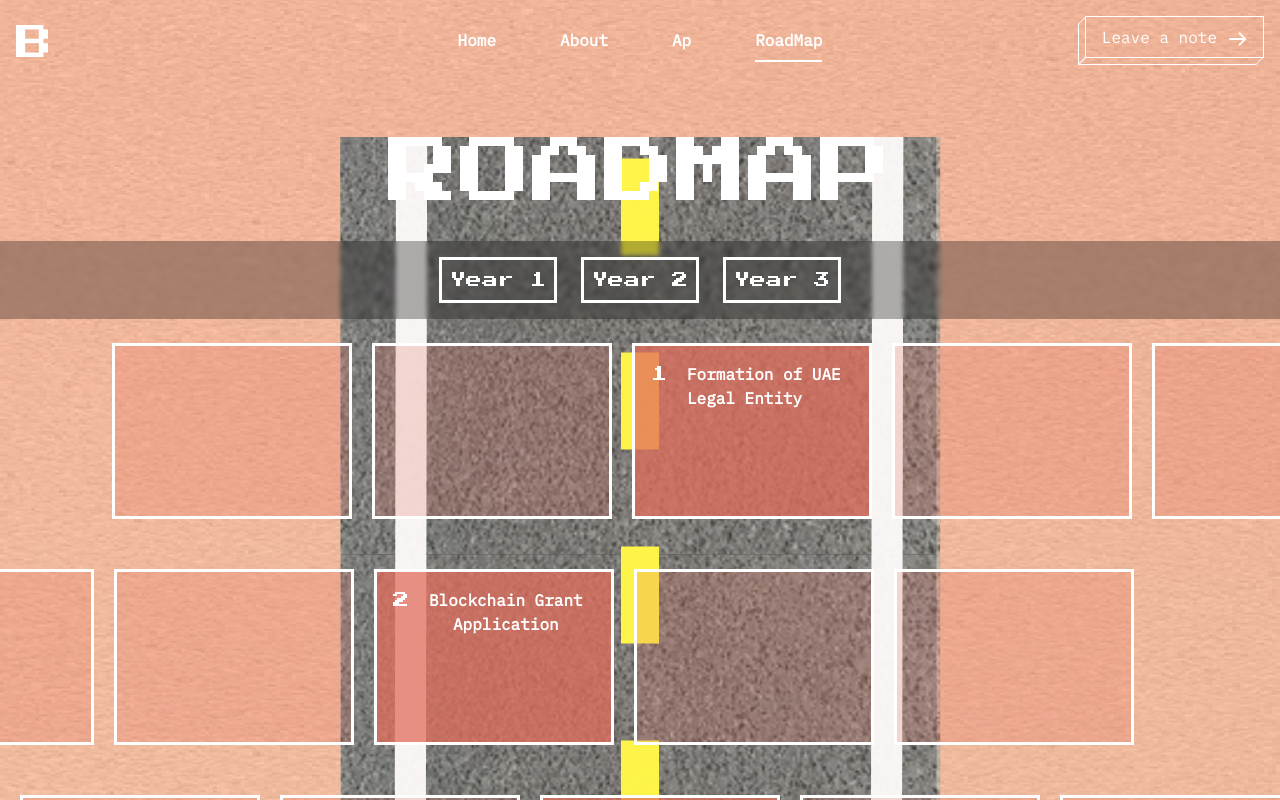
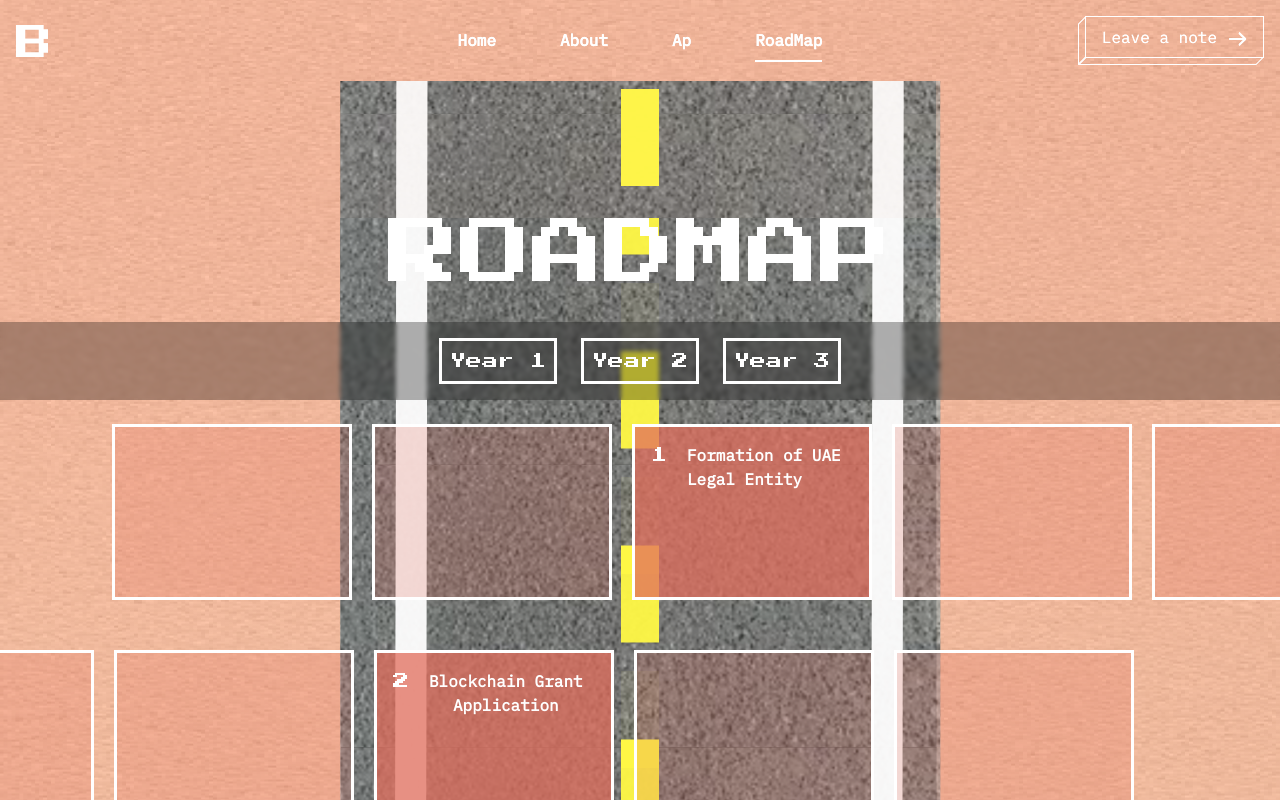
Before and after one commit to RawadKadi/BDAO-2, a Next.js app: page /roadmap in a window 1280 px wide. Shown: the top 800 px of the page. Built offline with nearby package versions, Linux system fonts and the light colour scheme.

Commit message:
roadmap bg fixed

```diff
--- /dev/null
+++ b/src/app/roadmap/layout.jsx
@@ -0,0 +1,42 @@
+import Script from "next/script";
+import { Inter } from "next/font/google";
+
+import Header from "../layout/header-layout";
+import Footer from "../layout/footer-layout";
+
+import "../layout/header-layout/header.scss";
+import "@/scss/globals.scss";
+import "@/scss/button.scss";
+import "./roadmap.scss"
+
+const inter = Inter({ subsets: ["latin"] });
+
+export const metadata = {
+    title: "BDAO",
+    description: "Generated by create next app",
+};
+
+export default function RootLayout({ children }) {
+    return (
+        <html lang="en">
+            <head>
+                <Script
+                    src="https://ajax.googleapis.com/ajax/libs/model-viewer/3.0.1/model-viewer.min.js"
+                    type="module"
+                />
+            </head>
+            <Header/>
+            <body className={`${inter.className}`}>
+                <div className="main-bg">
+                    <div className="bg-texture">
+                        <div className="bg-road">
+                            <section className="pt-[81px]"></section>
+                             {children}
+                        </div>
+                    </div>
+                </div>
+            </body>
+            <Footer/>
+        </html>
+    )
+}
--- a/src/app/roadmap/page.js
+++ b/src/app/roadmap/page.js
@@ -349,7 +349,7 @@ export default function roadmap() {
                             <div
                                 className={`boxes border-2 border-white h-[362.44px] w-[623.37px] bg-opacity-30 hidden md:block`}
                             ></div>
-                            <div className="boxes b">
+                            <div className="boxes b mb-56">
                                 <div className="flex gap-5 mt-4 ml-4">
                                     <span className="fmb">13</span>{" "}
                                     {/* Added inline style for right margin */}
--- a/src/app/roadmap/roadmap.scss
+++ b/src/app/roadmap/roadmap.scss
@@ -1,6 +1,6 @@
 .bg-road {
     background-image: url("/bg-images/Group 144.svg");
-    background-repeat: no-repeat;
+    background-repeat: repeat-y;
     background-size: auto;
     background-position: center;
 }
```
